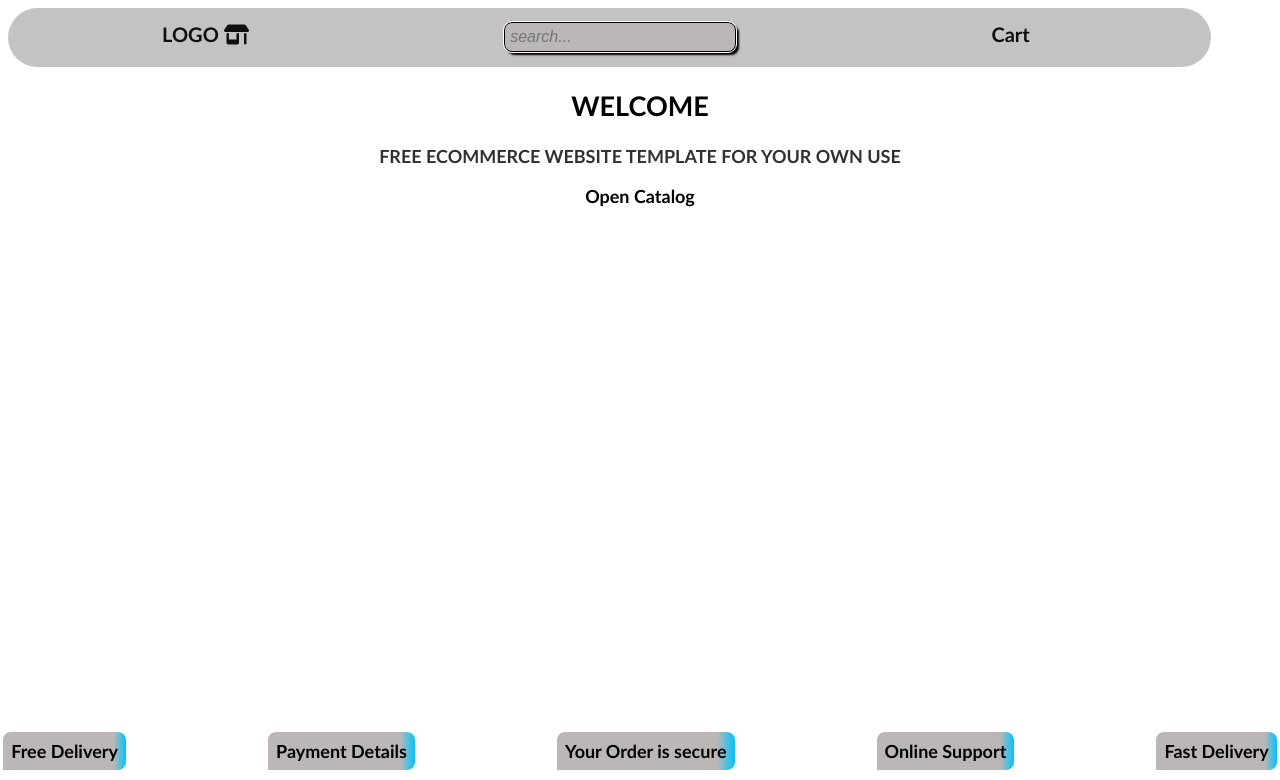
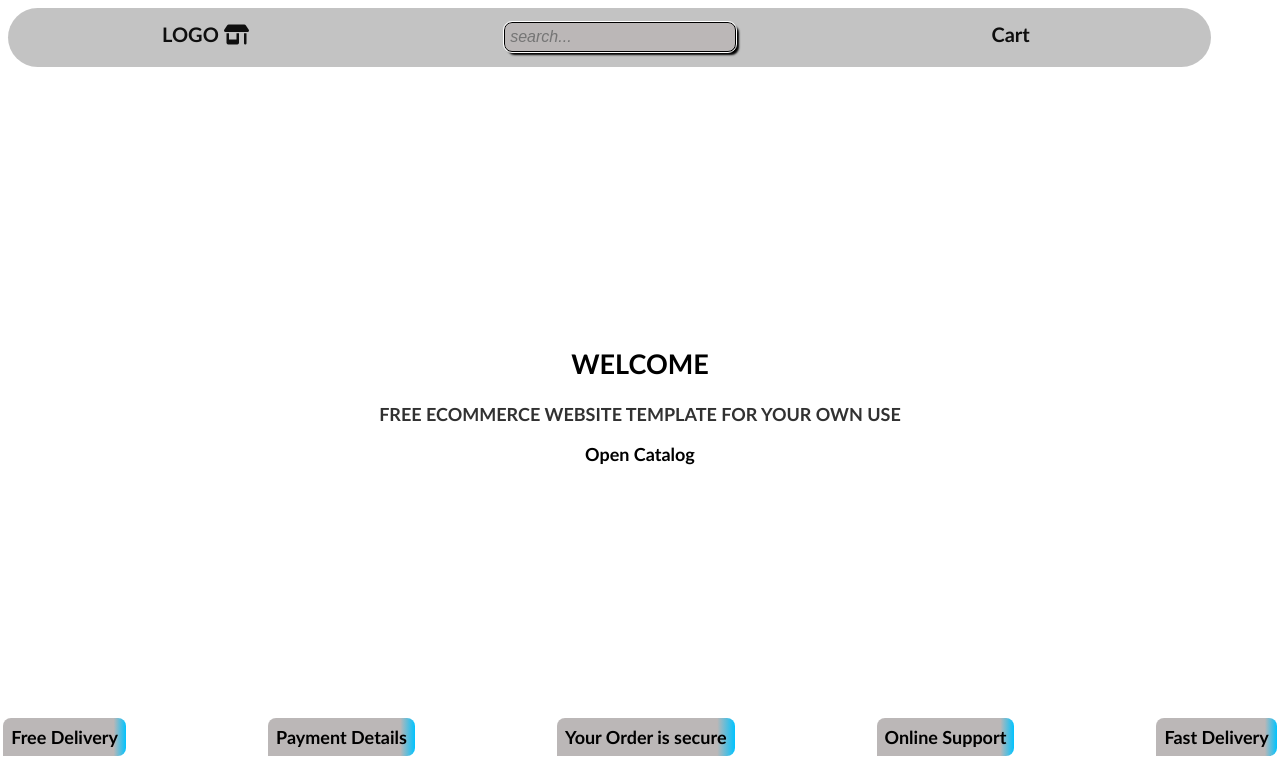
Before and after one commit to Anonymous-Roys/SASS, a plain HTML site: page index.html in a window 1280 px wide. Shown: the top 780 px of the page. Drawn offline with Linux system fonts and the light colour scheme.

Commit message:
homepage

```diff
--- a/style.scss
+++ b/style.scss
@@ -36,8 +36,8 @@ body{
 
 
 #homepage {
-        // display: flex;
-        justify-content: flex-start;
+        display: flex;
+        justify-content: center;
         align-items: center;
         flex-direction: column;
         // background: url(./images/cart1.jpg);
@@ -48,7 +48,6 @@ body{
 
     #h-container{
 
-
             #hcontent{
                     margin: 5rem 0.5rem;
                     box-shadow: 9px 9px 7px #0f0f0f;
@@ -56,8 +55,6 @@ body{
                     border-radius: 0.5rem;
                     padding: 4rem 4rem 2rem;
                     width: fit-content;
-                    display: flex;
-                    align-items: center;
 
                     .btn {
                             border-radius: 1.4rem;
```
Also changed, not shown: index.html (+1 -1 lines), style.css, 1 other file.
